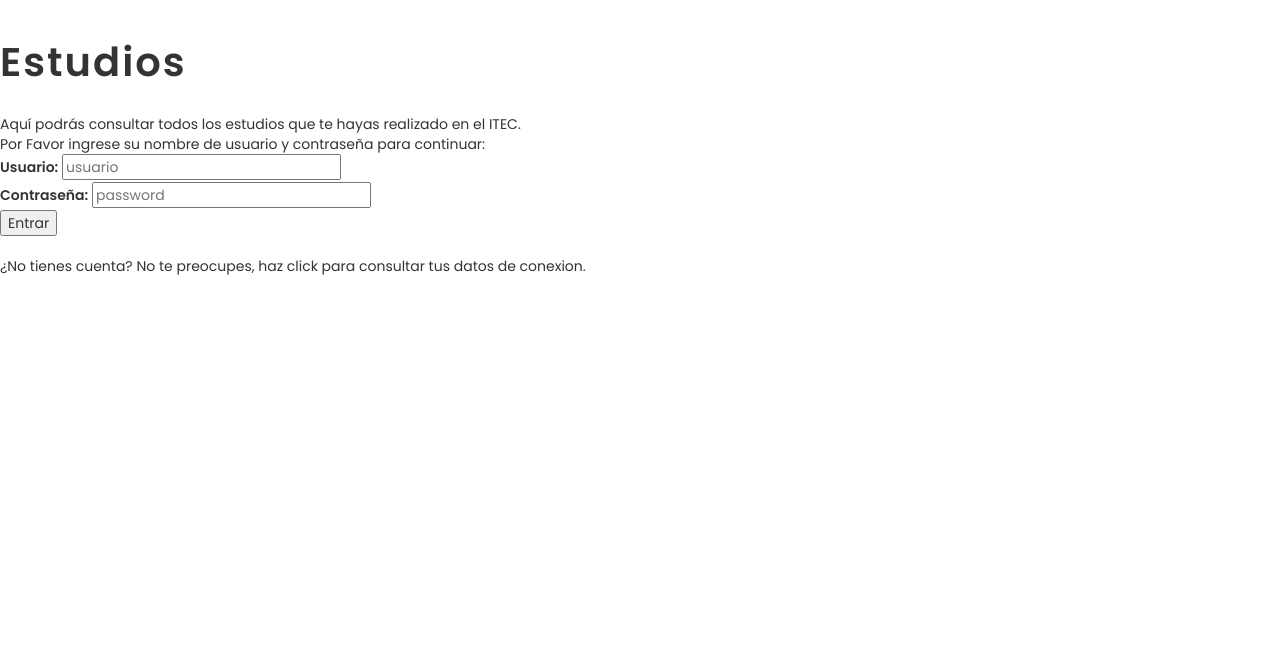
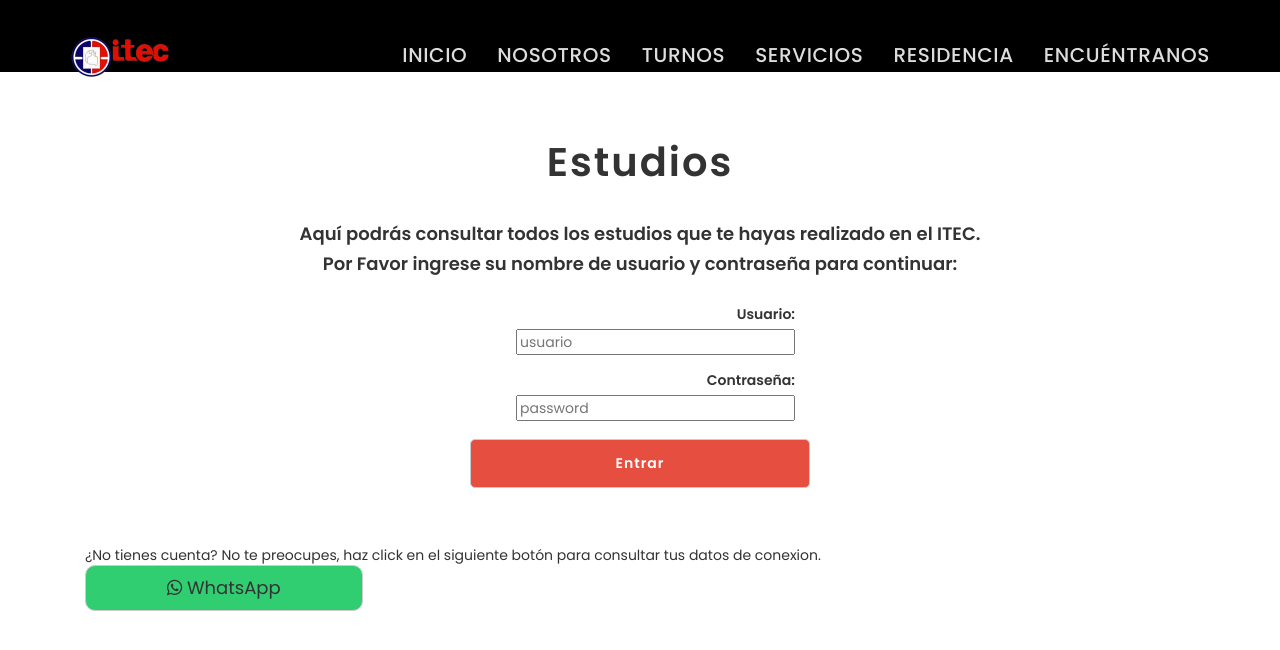
Before and after one commit to gabrielsalc/ItecConsultorios, a PHP site: page /html/login.html in a window 1280 px wide. Shown: the top 650 px of the page. Run offline with PHP 8.4, Linux system fonts and the light colour scheme.

Commit message:
Version Alpha 0.0.0.8

```diff
--- /dev/null
+++ b/css/login.css
@@ -0,0 +1,45 @@
+#navbarlogin{
+    background-color: black;
+}
+
+#titleestudios{
+    text-align: center;
+}
+#letrasestudios{
+    text-align: center;
+}
+
+#formestudios{
+    text-align: right;
+}
+
+#botonlogin{
+    background-color: rgb(230, 79, 64);
+    border-radius: 5px;
+    color: #ffffff;
+    font-weight: 600;
+    letter-spacing: 1px;
+    font-size: 100%;
+    padding: 14px 42px;
+    margin-top: 1%;
+    -webkit-transition: all 0.2s ease-in-out;
+    transition: all 0.2s ease-in-out;
+    width: 100%;
+}
+#botonlogin:hover {
+    background: #333333;
+    border-color: transparent;
+}
+#formdiv{
+    text-align: right;
+}
+
+#whatsapp-login{
+    background-color: rgb(48, 205, 113);
+    width: 25%;
+    border-radius: 10px;
+}
+
+#divbottom{
+    margin-top: 5%;
+}
--- a/html/login.html
+++ b/html/login.html
@@ -12,36 +12,118 @@
 <meta http-equiv="X-UA-Compatible" content="IE=Edge">
 <meta name="viewport" content="width=device-width, initial-scale=1, maximum-scale=1">
 
-<link rel="stylesheet" href="css/bootstrap.min.css">
-<link rel="stylesheet" href="css/animate.css">
-<link rel="stylesheet" href="css/font-awesome.min.css">
-<link rel="stylesheet" href="css/owl.theme.css">
-<link rel="stylesheet" href="css/owl.carousel.css">
+<link rel="stylesheet" href="../css/bootstrap.min.css">
+<link rel="stylesheet" href="../css/animate.css">
+<link rel="stylesheet" href="../css/font-awesome.min.css">
+<link rel="stylesheet" href="../css/owl.theme.css">
+<link rel="stylesheet" href="../css/owl.carousel.css">
 <!-- <link rel="stylesheet" href="https://cdn.jsdelivr.net/npm/bootstrap@4.0.0/dist/css/bootstrap.min.css" integrity="sha384-Gn5384xqQ1aoWXA+058RXPxPg6fy4IWvTNh0E263XmFcJlSAwiGgFAW/dAiS6JXm" crossorigin="anonymous"> -->
 <!-- Main css -->
-<link rel="stylesheet" href="css/style.css">
+<link rel="stylesheet" href="../css/style.css">
+<link rel="stylesheet" href="../css/login.css">
 
 <!-- Google Font -->
 <link href='https://fonts.googleapis.com/css?family=Poppins:400,500,600' rel='stylesheet' type='text/css'>
 
 </head>
-<body>
-    <article>
+<body data-spy="scroll" data-offset="50" data-target=".navbar-collapse">
+
+	<!-- =========================
+		SCRIPTS
+	============================== -->
+	<script src="../js/jquery.js"></script>
+	<script src="../js/bootstrap.min.js"></script>
+	<script src="../js/jquery.parallax.js"></script>
+	<script src="../js/owl.carousel.min.js"></script>
+	<script src="../js/smoothscroll.js"></script>
+	<script src="../js/wow.min.js"></script>
+	<script src="../js/custom.js"></script>
+	<script src="../js/MostrarComponentes.js"></script>
+
+	<!-- =========================
+		PRE LOADER
+	============================== -->
+	<div class="preloader">
+
+		<div class="sk-rotating-plane"></div>
+
+	</div>
+	<!-- =========================
+		NAVIGATION LINKS
+	============================== -->
+	<div id='navbarlogin' class="navbar navbar-fixed-top custom-navbar" role="navigation">
+		<div class="container">
+
+			<!-- navbar header -->
+			<div class="navbar-header">
+				<button class="navbar-toggle" data-toggle="collapse" data-target=".navbar-collapse">
+					<span class="icon icon-bar"></span>
+					<span class="icon icon-bar"></span>
+					<span class="icon icon-bar"></span>
+				</button>
+				<a href="#" class="navbar-brand"><img src="../images/itec.webp" id="logo-itec"></a>
+			</div>
+
+			<div class="collapse navbar-collapse">
+
+				<ul id="navigation" class="nav navbar-nav navbar-right">
+					<li><a href="../index.php#inicio" class="smoothScroll">Inicio</a></li>
+					<li><a href="../index.php#acercade" class="smoothScroll">Nosotros</a></li>
+					<li><a href="../index.php#profesionales" class="smoothScroll">Turnos</a></li>
+					<li><a href="../index.php#servicios" class="smoothScroll">Servicios</a></li>
+					<li><a href="../index.php#residencia" class="smoothScroll">Residencia</a></li>
+					<li><a href="../index.php#program" class="smoothScroll">Encuéntranos</a></li>
+					<!-- <li><a href="#program" class="smoothScroll">Programs</a></li> -->
+					<!-- <li><a href="#register" class="smoothScroll">Register</a></li>
+					<li><a href="#venue" class="smoothScroll">Venue</a></li>
+					<li><a href="#sponsors" class="smoothScroll">Sponsors</a></li>
+					<li><a href="#contact" class="smoothScroll">Contact</a></li> -->
+				</ul>
+
+			</div>
+
+		</div>
+	</div>
+	<Section id="login" class="container">
 		<br>
-		<h1>Estudios</h1>
 		<br>
-		Aquí podrás consultar todos los estudios que te hayas realizado en el ITEC.
 		<br>
-		Por Favor ingrese su nombre de usuario y contraseña para continuar:
 		<br>
-		<form action="login.php" method="post">
-			<label for="usuario"><b>Usuario:</b></label>
-			<input type="text" name="usuario" placeholder="usuario" class="entre"><br>
-			<label for="contra"><b>Contraseña:</b></label>
-			<input type="password" name="contraseña" placeholder="password" class="contra"><br>
-			<input type="submit" value="Entrar" class="boton">
-		</form>
 		<br>
-		¿No tienes cuenta? No te preocupes, haz click <a href='https://wa.me/5493815860667'></a> para consultar tus datos de conexion.
-	</article>
-</body>
+		<br>
+		<h1 id="titleestudios">Estudios</h1>
+		<br>
+		<div id="letrasestudios" class="flex-row">
+			<h4>Aquí podrás consultar todos los estudios que te hayas realizado en el ITEC.</h4>
+			<h4>Por Favor ingrese su nombre de usuario y contraseña para continuar:</h4>
+			<br>
+		</div>
+		<div class="flex-row container-fluid col-md-12 col-sm-12" id="formestudios">
+			<div class="flex-row container-fluid col-md-4 col-sm-4">
+
+			</div>
+			<div id="formdiv" class="flex-row container-fluid col-md-4 col-sm-4">
+				<form action="login.php" method="post">
+					<div class="flex-row col-md-12 col-sm-12 form-group">
+						<label class="labellogin" for="usuario"><b>Usuario:</b></label>
+						<input type="text col-md" name="usuario" placeholder="usuario" class="inputlogin"><br>
+					</div>
+					<div class="flex-row col-md-12 col-sm-12 form-group">
+						<label class="labellogin " for="contra"><b>Contraseña:</b></label>
+						<input type="password col-md" name="contraseña" placeholder="password" class="inputlogin"><br>
+					</div>
+					<input type="submit" value="Entrar" id="botonlogin" class="btn btn-lg btn-default smoothScroll wow fadeInUp">
+				</form>
+			</div>
+			<div class="flex-row container-fluid col-md-4 col-sm-4">
+
+			</div>
+		</div>
+		<br>
+		<div id="divbottom" class="flex-row container-fluid col-md-12 col-sm-12">
+			¿No tienes cuenta? No te preocupes, haz click en el siguiente botón para consultar tus datos de conexion.
+		</div>
+		<div id="divwhatsapplogin" class="flex-row container-fluid col-md-12 col-sm-12">
+			<a href="https://wa.me/5493815860667" target="_blanc" id="whatsapp-login" class="btn btn-lg btn-default smoothScroll wow fadeInUp" data-wow-delay="0.1s"><i class="fa fa-whatsapp"></i>    WhatsApp</a>
+		</div>
+	</Section>
--- a/index.php
+++ b/index.php
@@ -1,3 +1,5 @@
 <?php
+	include('html/header.html');
+	include('html/navbar.html');
 	include('html/index.html');
 ?>
```
Also changed, not shown: css/estudios.css (added, +24 -0 lines), html/estudios.html (+87 -0 lines), html/header.html (added, +49 -0 lines), html/index.html (+2 -78 lines), html/navbar.html (added, +36 -0 lines), html/sinresultados.html (added, +7 -0 lines), php/estudios.php (+58 -21 lines), php/funciones.php (+24 -3 lines), php/login.php (+6 -4 lines), 1 other file.
